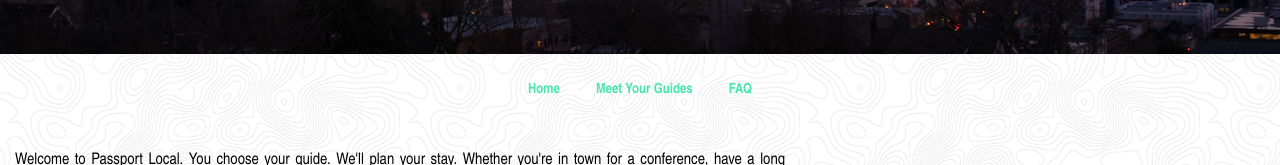
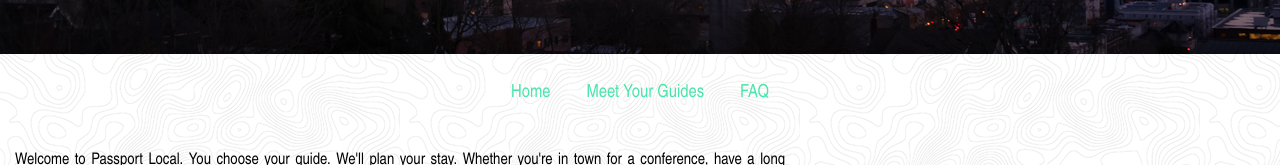
Before and after one commit to kikicooley/kikicooley.github.io, a plain HTML site: page index.html in a window 1280 px wide. Shown: the part 378-543 px from the top of the page. Drawn offline with Linux system fonts and the light colour scheme.

Commit message:
update nav size index.css

```diff
--- a/index.css
+++ b/index.css
@@ -73,7 +73,7 @@
     }
 
     nav li a {
-      font: bold 14px 'Arial Narrow', Fallback, 'Arial';
+      font: 18px 'Arial Narrow', Fallback, 'Arial';
       display: inline-block;
         height: 25px;
         padding: 12px 18px 8px 18px;
```
